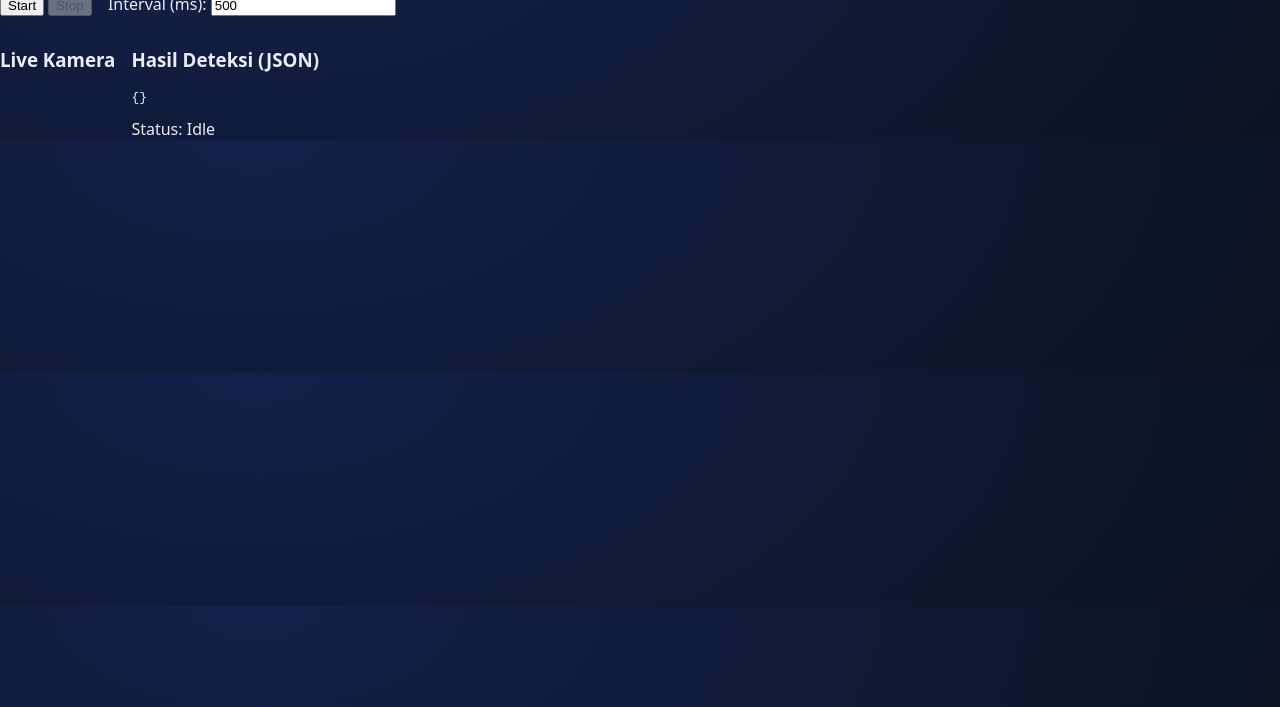
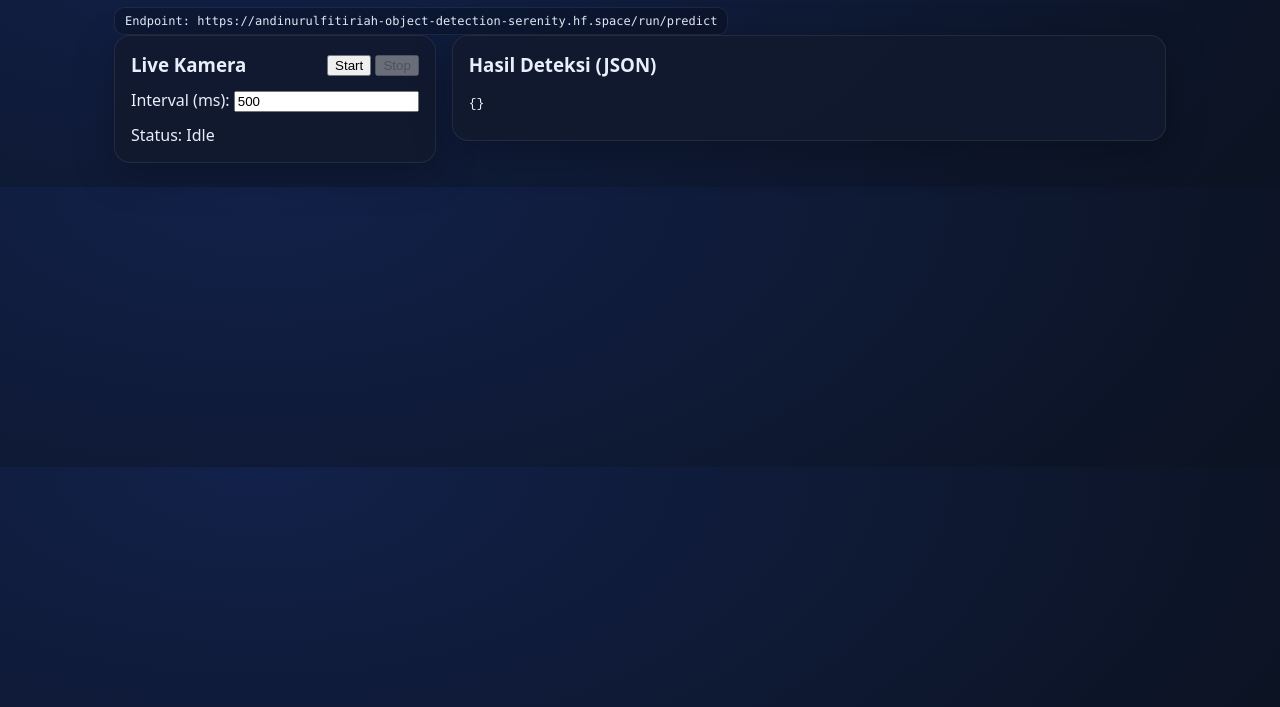
Before and after one commit to nurullftriah/frontend-object-detection-kelompok-serenity, a plain HTML site: page index.html in a window 1280 px wide. Shown: the part 93-800 px from the top of the page. Drawn offline with Linux system fonts and the light colour scheme.

Commit message:
Update index.html

```diff
--- a/index.html
+++ b/index.html
@@ -7,28 +7,45 @@
   <link rel="stylesheet" href="./style.css" />
 </head>
 <body>
+  <div class="container">
+    <div class="header">
       <h1>Deteksi Objek YOLOv8 (Real-time Kamera)</h1>
+      <p>Webcam → ambil frame → kirim ke Hugging Face Space → tampilkan hasil deteksi.</p>
 
+      <div class="endpoint">
+        <span>Endpoint: https://andinurulfitiriah-object-detection-serenity.hf.space/run/predict</span>
+      </div>
+    </div>
+
+    <div style="display:flex; gap:16px; flex-wrap:wrap; align-items:flex-start;">
+      <div class="card">
+        <div style="display:flex; justify-content:space-between; align-items:center; gap:10px; flex-wrap:wrap;">
+          <h3 style="margin:0;">Live Kamera</h3>
           <div>
             <button id="btnStart">Start</button>
             <button id="btnStop" disabled>Stop</button>
-    <label style="margin-left:12px;">
+          </div>
+        </div>
+
+        <div style="margin-top:12px;">
+          <video id="video" autoplay playsinline></video>
+          <canvas id="canvas" width="480" height="360" style="display:none;"></canvas>
+        </div>
+
+        <div style="margin-top:12px; display:flex; gap:12px; flex-wrap:wrap; align-items:center;">
+          <label>
             Interval (ms):
             <input id="interval" type="number" value="500" min="200" step="100" />
           </label>
         </div>
 
-  <div style="margin-top:12px; display:flex; gap:16px; align-items:flex-start;">
-    <div>
-      <h3>Live Kamera</h3>
-      <video id="video" autoplay playsinline width="480"></video>
-      <canvas id="canvas" width="480" height="360" style="display:none;"></canvas>
+        <div id="status" style="margin-top:12px;">Status: Idle</div>
       </div>
 
-    <div style="min-width:420px;">
-      <h3>Hasil Deteksi (JSON)</h3>
+      <div class="card" style="min-width:320px; flex:1;">
+        <h3 style="margin-top:0;">Hasil Deteksi (JSON)</h3>
         <pre id="out">{}</pre>
-      <div id="status">Status: Idle</div>
+      </div>
     </div>
   </div>
 
```
Lines whose indentation alone changed are shown as unchanged.
